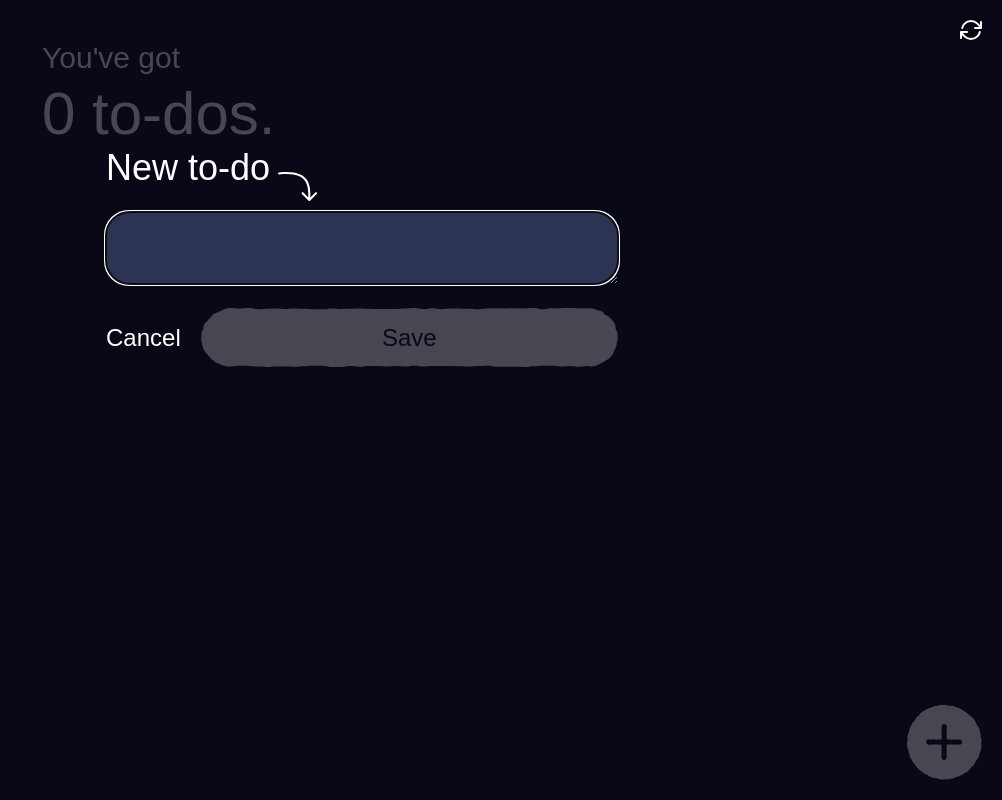
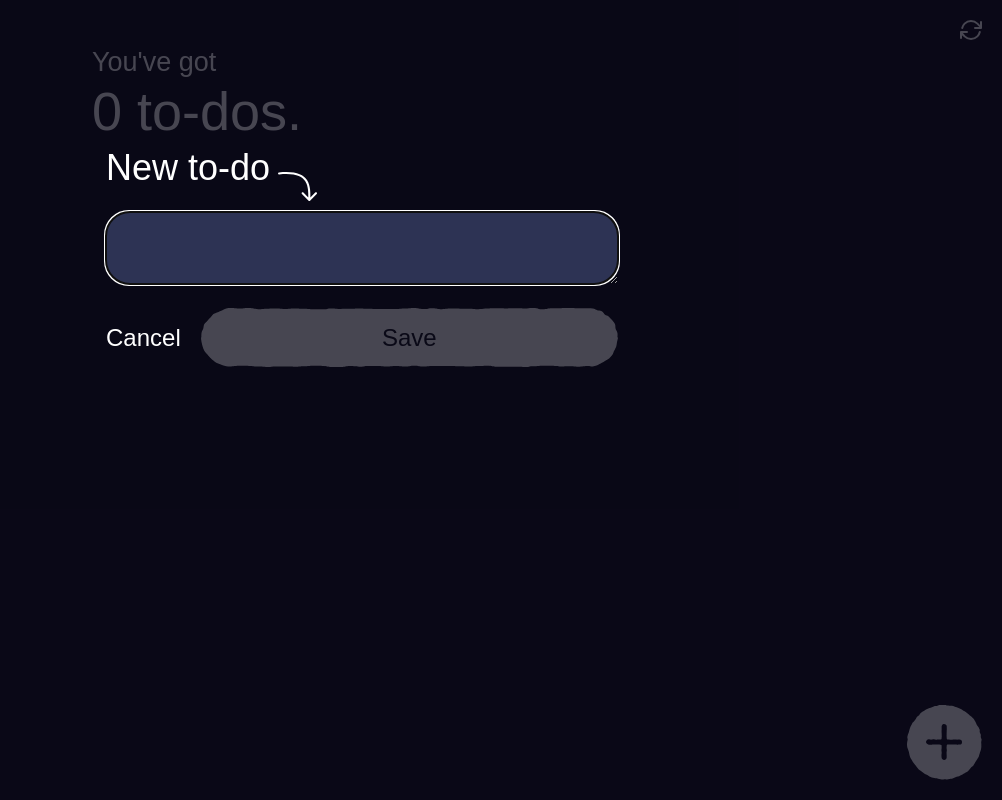
Before and after one commit to kaihenthorniwane/react-ts-basics, a Next.js app: page / in a window 1280 px wide. Both pictures are taken after a click on the element 1222 px from the left and 742 px from the top of the page. Shown: the whole page, without its empty margins (278-1280 px from the left). Built offline with nearby package versions, Linux system fonts and the light colour scheme; a web font is replaced by a local one.

Commit message:
Add scale animation

```diff
--- a/src/app/page.tsx
+++ b/src/app/page.tsx
@@ -31,7 +31,7 @@ export default function Home() {
   const RefreshButton = () => {
     return (
       <div
-        className="absolute top-5 right-5"
+        className="absolute z-[1] top-5 right-5"
         onClick={() => {
           handleReRender();
         }}
@@ -102,7 +102,7 @@ export default function Home() {
   }
 
   return (
-    <main className="flex flex-col items-center p-5 pt-10 ">
+    <main className="flex flex-col items-center">
       <FloatingActionButton handleOverlayToggle={handleOverlayToggle} />
       {showOverlay && (
         <NewToDoScreen
@@ -112,7 +112,12 @@ export default function Home() {
       )}
       <RefreshButton />
       {renderOn && (
-        <div className="flex flex-col w-full max-w-screen-sm items-stretch gap-14">
+        <div
+          className={
+            " flex flex-col w-full max-w-screen-sm p-5 pt-10 items-stretch gap-14 transition-transform " +
+            (showOverlay ? "scale-90" : "")
+          }
+        >
           <motion.div className="flex flex-col gap-7" layout>
             <Header
               amount={toDoEntries.length}
--- a/src/components/Button/FloatingActionButton.tsx
+++ b/src/components/Button/FloatingActionButton.tsx
@@ -4,7 +4,7 @@ export default function FloatingActionButton({
   handleOverlayToggle: () => void;
 }) {
   return (
-    <div className="fixed right-5 bottom-5" onClick={handleOverlayToggle}>
+    <div className="fixed z-[1] right-5 bottom-5" onClick={handleOverlayToggle}>
       <svg
         width="75"
         height="75"
--- a/src/components/Input/NewToDoScreen.tsx
+++ b/src/components/Input/NewToDoScreen.tsx
@@ -46,7 +46,7 @@ export default function NewToDoScreen({
   }
   return (
     <div
-      className="flex justify-center items-start fixed top-0 w-full h-full p-5  bg-BrandBlack/75"
+      className="flex justify-center items-start fixed top-0 w-full h-full p-5 z-[2] bg-BrandBlack/75"
       onClick={handleOverlayToggle}
     >
       <div
```
